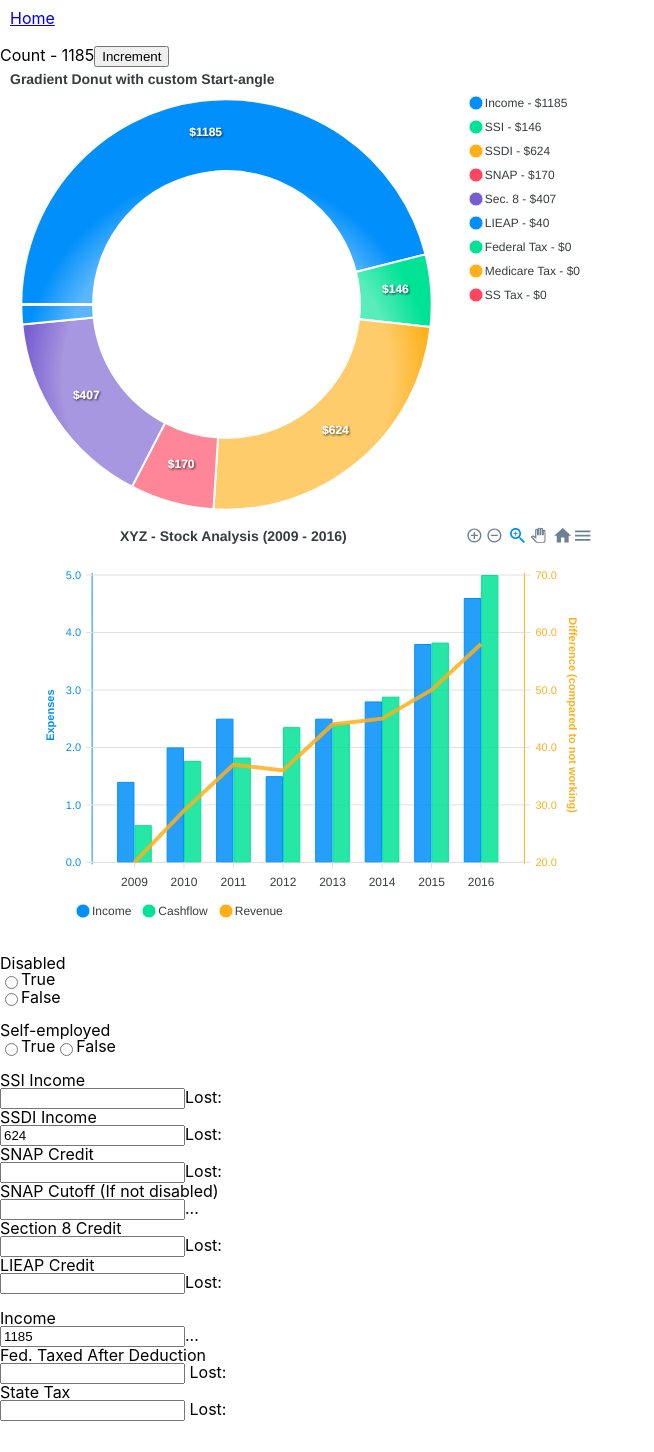
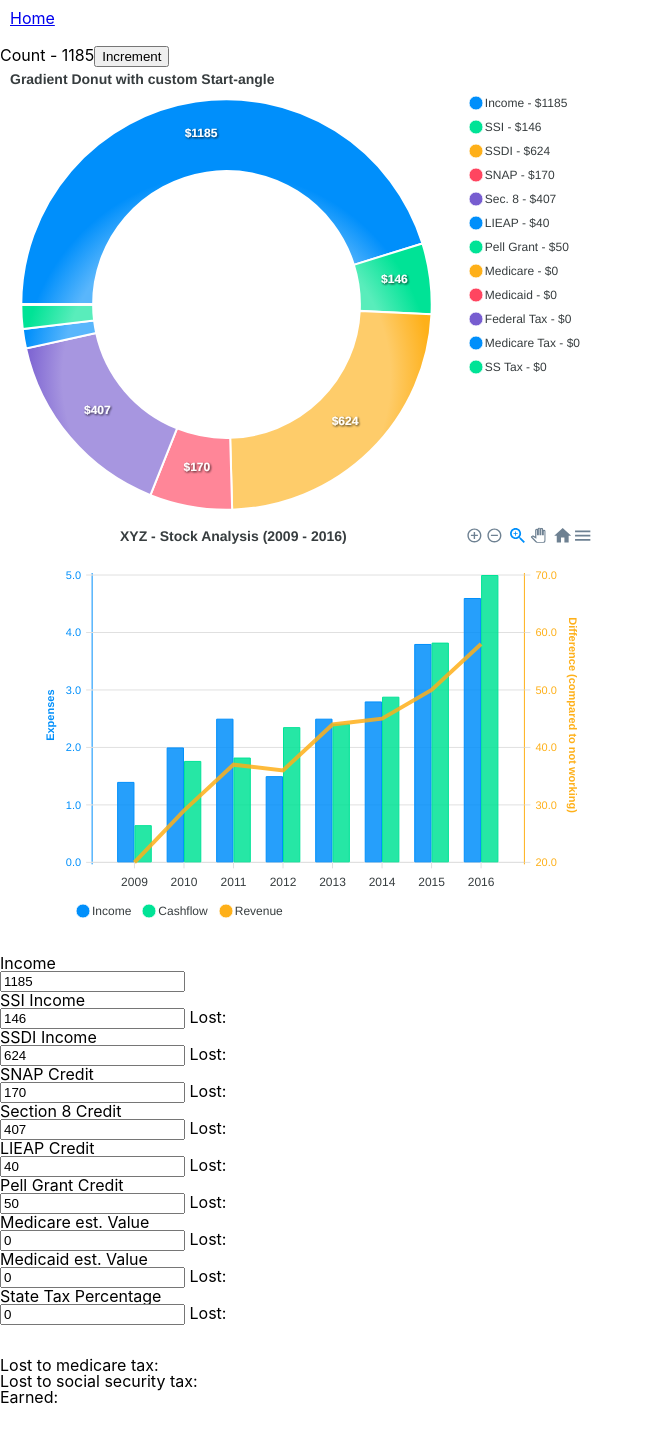
Before and after one commit to Jerrad-Johnson/Benefits-Calculator-ReactJS, a React (Create React App) app: page / in a window 1280 px wide. Shown: the top 1452 px of the page, without its empty margins (0-654 px from the left). After the commit the page ends 1407 px from the top, so only its background shows below. Built offline with nearby package versions, Linux system fonts and the light colour scheme.

Commit message:
Added new and removed obsolete forms. Added on-load template to class.

```diff
--- a/src/Counter.js
+++ b/src/Counter.js
@@ -5,74 +5,153 @@ import Chart from "react-apexcharts";
 class Counter extends Component {
     constructor(props) {
         super(props);
+        this.handleLoad = this.handleLoad.bind(this);
+
         this.state = {
-            earning: 1185,
-            stateTaxPercent:0,
-            disabled:1,
-            selfEmployed:0,
-            ssiAmount:146,
-            ssdiAmount:624,
-            snapAmount:170,
-            snapCutOff:1300,
-            sec8Amount:407,
-            federalTaxes: 0,
-            medicareTax: 0,
-            ssTax: 0,
-            energyAmount:40,
-            deductedEarning:118,
-            steps:[100, 250, 500, 1000, 1170, 1190, 1500, 2000, 3000,
-                4000],
-            steppedResults:[],
-            steppedResultsLoss:[],
-            steppedBenefits:[],
-            difference: 0,
-            differenceColor: 'differenceGreen',
-            incomeAfterTax: 0,
-            incomePlusBenefits:[],
+            income:                 1185,
+            ssiAssistanceValue:     146,
+            ssdiAssistanceValue:    624,
+            snapAssistanceValue:    170,
+            housingAssistanceValue: 407,
+            energyAssistanceValue:  40,
+            medicareAssistanceValue:0,
+            medicaidAssistanceValue:0,
+            pellAssistanceValue:    50,
+            snapCutOff:             1300,
+            stateTaxPercentage:     0,
+            federalTaxes:           0,
+            medicareTax:            0,
+            ssTax:                  0,
+            deductedEarning:        118,
+            steps:                  [100, 250, 500, 1000, 1170, 1190, 1500, 2000, 3000,
+                                    4000],
+        }
+    }
+
+
+        updateValueFromInputForms(name) {
+
+            let val = document.querySelector("." + name).valueAsNumber;
+            console.log(val);
+            if (isNaN(val)){
+                val = 0;
+            }
+
+            this.setState({
+                [name]: val
+            }/*, () => {
+                console.log(5)
+            }*/)
+        }
+
+        updateLossesPerSource(name, val) {
+            if (isNaN(val)){
+                val = 0;
+            }
+
+            this.setState({
+                [name]: val
+            }/*, () => {
+                console.log(5)
+            }*/)
         }
 
 
-    }
-
-         increment() {
+        increment() {
             this.setState({
-                earning: this.state.earning + 1
+                income: this.state.income + 1
             })
         }
 
-        updateValueFromInputForms(name) {
-            let placeholder = parseInt(document.querySelector("." + name).value);
-            if (isNaN(placeholder)){
-                placeholder = 0;
+
+         //   let propertyName = Object.keys({nameAndVal})[0];
+         //   console.log(propertyName);
+
+
+        ssiScale() {
+            if (this.state.income > 20) {
+                let ssiLost = (this.state.income - 20) / 2;
+                    if (this.state.ssiAmount >= ssiLost) {
+                        this.updateLossesPerSource("ssiLost", ssiLost);
+                    } else {
+                        return this.ssiAmount; // The loss is equal to the total assistance
+                    }
+                return ssiLost;
+            } else {
+                return 0;
             }
-
-            this.setState({
-                [name]: placeholder
-            }, () => {
-//                console.log(5)
-            })
+        }
+        componentDidMount() {
+            window.addEventListener('load', this.handleLoad);
         }
 
+        componentWillUnmount() {
+            window.removeEventListener('load', this.handleLoad)
+        }
+
+        handleLoad() {
+            console.log("test");
+            //this.updateLossesPerSource('ssiAssistanceValue', 500);
+        }
+
+
     render() {
+
+        const
+        income = "income",
+        ssiAssistanceValue = "ssiAssistanceValue",
+        ssdiAssistanceValue = "ssdiAssistanceValue",
+        snapAssistanceValue = "snapAssistanceValue",
+        housingAssistanceValue = "housingAssistanceValue",
+        energyAssistanceValue = "energyAssistanceValue",
+        stateTaxPercentage = "stateTaxPercentage",
+        medicaidAssistanceValue = "medicaidAssistanceValue",
+        medicareAssistanceValue = "medicareAssistanceValue",
+        pellAssistanceValue = "pellAssistanceValue";
+
+
+
+
         return (
             <div>
 
-
-                Count - {this.state.earning}
-                <button onClick={() => this.increment()}>Increment</button>
-
-
+                Count - {this.state.income}
+                <button onClick={() => this.updateLossesPerSource("ssiLost", 500)}>Increment</button>
 
                 <Chart
                     type="donut"
                     width={600}
                     height={600}
-                    series={[this.state.earning, this.state.ssiAmount, this.state.ssdiAmount, this.state.snapAmount,
-                        this.state.sec8Amount, this.state.energyAmount, this.state.federalTaxes, /*,*/
-                        this.state.medicareTax, this.state.ssTax]}
+                    series={[
+                        this.state.income,
+                        this.state.ssiAssistanceValue,
+                        this.state.ssdiAssistanceValue,
+                        this.state.snapAssistanceValue,
+                        this.state.housingAssistanceValue,
+                        this.state.energyAssistanceValue,
+                        this.state.pellAssistanceValue,
+                        this.state.medicareAssistanceValue,
+                        this.state.medicaidAssistanceValue,
+                        this.state.federalTaxes,
+                        /*State Tax,*/
+                        this.state.medicareTax,
+                        this.state.ssTax]}
                     options = {{
-                        labels: ["Income", "SSI", "SSDI", "SNAP", "Sec. 8", "LIEAP", "Federal Tax",
-                            /*"State Tax",*/ "Medicare Tax", "SS Tax"],
+                        labels: [
+                            "Income",
+                            "SSI",
+                            "SSDI",
+                            "SNAP",
+                            "Sec. 8",
+                            "LIEAP",
+                            "Pell Grant",
+                            "Medicare",
+                            "Medicaid",
+                            "Federal Tax",
+                            /*"State Tax",*/
+                            "Medicare Tax",
+                            "SS Tax"
+                        ],
                         dataLabels: {
                             enabled: true,
                             formatter: function(val, opts) {
@@ -239,43 +318,56 @@ class Counter extends Component {
                 />
                 <br />
                 <form>
-                    Disabled<br />
-                    <input type="radio" className="disabled" value="1" />True<br />
-                    <input type="radio" className="disabled" value="0"/>False<br /><br />
 
-                    Self-employed<br />
-                    <input type="radio" className="selfEmployed" value="1"/>True
-
-                    <input type="radio" className="selfEmployed" value="0"/>False<br /><br />
+                    Income<br />
+                    <input type="number" className={`${income}`} onChange={() =>
+                        this.updateValueFromInputForms(income)}
+                           defaultValue={this.state.income}/> <br/>
 
                     SSI Income<br />
-                    <input type="number" className="ssiAmount"/>Lost: <br />
+                    <input type="number" className={`${ssiAssistanceValue}`} onChange={() =>
+                        this.updateValueFromInputForms(ssiAssistanceValue)}
+                           defaultValue={this.state.ssiAssistanceValue}/> Lost: <br />
 
                     SSDI Income<br />
-                    <input type="number" className="ssdiAmount" onChange={() => console.log()}
-                           defaultValue={this.state.ssdiAmount}/>Lost:<br />
+                    <input type="number" className={`${ssdiAssistanceValue}`} onChange={() =>
+                        this.updateValueFromInputForms(ssdiAssistanceValue)}
+                           defaultValue={this.state.ssdiAssistanceValue}/> Lost:<br />
 
                     SNAP Credit<br />
-                    <input type="number" className="snapAmount"/>Lost:<br />
-
-                    SNAP Cutoff (If not disabled)<br />
-                    <input type="number" className="snapCutOff"/>...<br />
+                    <input type="number" className={`${snapAssistanceValue}`} onChange={() =>
+                        this.updateValueFromInputForms(snapAssistanceValue)}
+                           defaultValue={this.state.snapAssistanceValue}/> Lost:<br />
 
                     Section 8 Credit<br />
-                    <input type="number" className="sec8Amount"/>Lost:<br />
+                    <input type="number" className={`${housingAssistanceValue}`} onChange={() =>
+                        this.updateValueFromInputForms(housingAssistanceValue)}
+                           defaultValue={this.state.housingAssistanceValue}/> Lost:<br />
 
                     LIEAP Credit<br />
-                    <input type="number" className="energyAmount"/>Lost:<br /><br />
+                    <input type="number" className={`${energyAssistanceValue}`} onChange={() =>
+                        this.updateValueFromInputForms(energyAssistanceValue)}
+                           defaultValue={this.state.energyAssistanceValue}/> Lost:<br />
 
-                    Income<br />
-                    <input type="number" className="earning" onChange={() => this.updateValueFromInputForms("earning")}
-                           defaultValue={this.state.earning}/>...<br/>
+                    Pell Grant Credit<br />
+                    <input type="number" className={`${pellAssistanceValue}`} onChange={() =>
+                        this.updateValueFromInputForms(pellAssistanceValue)}
+                           defaultValue={this.state.pellAssistanceValue}/> Lost:<br />
 
-                    Fed. Taxed After Deduction<br />
-                    <input type="number" className="deductedEarning"/> Lost: <br />
+                    Medicare est. Value<br />
+                    <input type="number" className={`${medicaidAssistanceValue}`} onChange={() =>
+                        this.updateValueFromInputForms(medicaidAssistanceValue)}
+                           defaultValue={this.state.medicaidAssistanceValue}/> Lost:<br />
 
-                    State Tax<br />
-                    <input type="number" className="stateTaxPercent"/> Lost: <br />
+                    Medicaid est. Value<br />
+                    <input type="number" className={`${medicaidAssistanceValue}`} onChange={() =>
+                        this.updateValueFromInputForms(medicaidAssistanceValue)}
+                           defaultValue={this.state.medicaidAssistanceValue}/> Lost:<br />
+
+                    State Tax Percentage<br />
+                    <input type="number" className={`${stateTaxPercentage}`} onChange={() =>
+                        this.updateValueFromInputForms(stateTaxPercentage)}
+                           defaultValue={this.state.stateTaxPercentage}/> Lost: <br />
 
                     <br /><br />
                     Lost to medicare tax:  <br />
```
Also changed, not shown: src/Calculations.js (line endings or trailing spaces).
